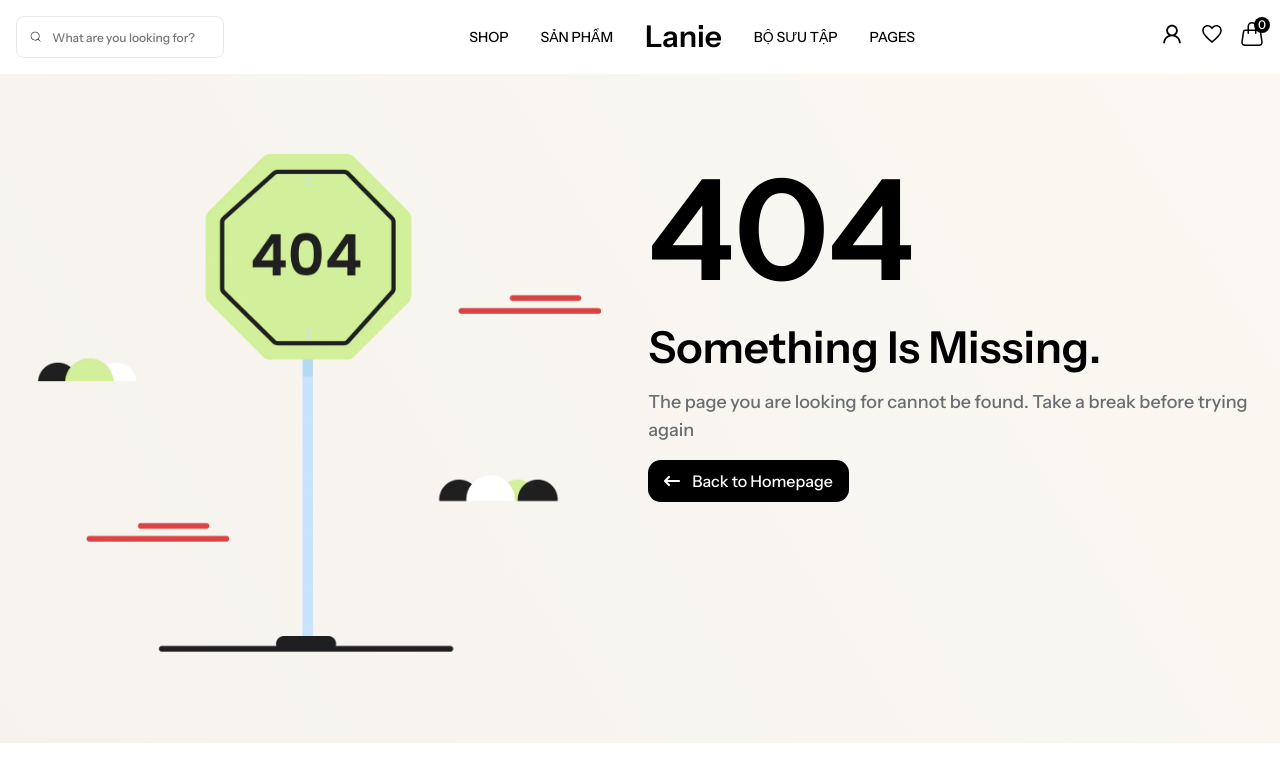
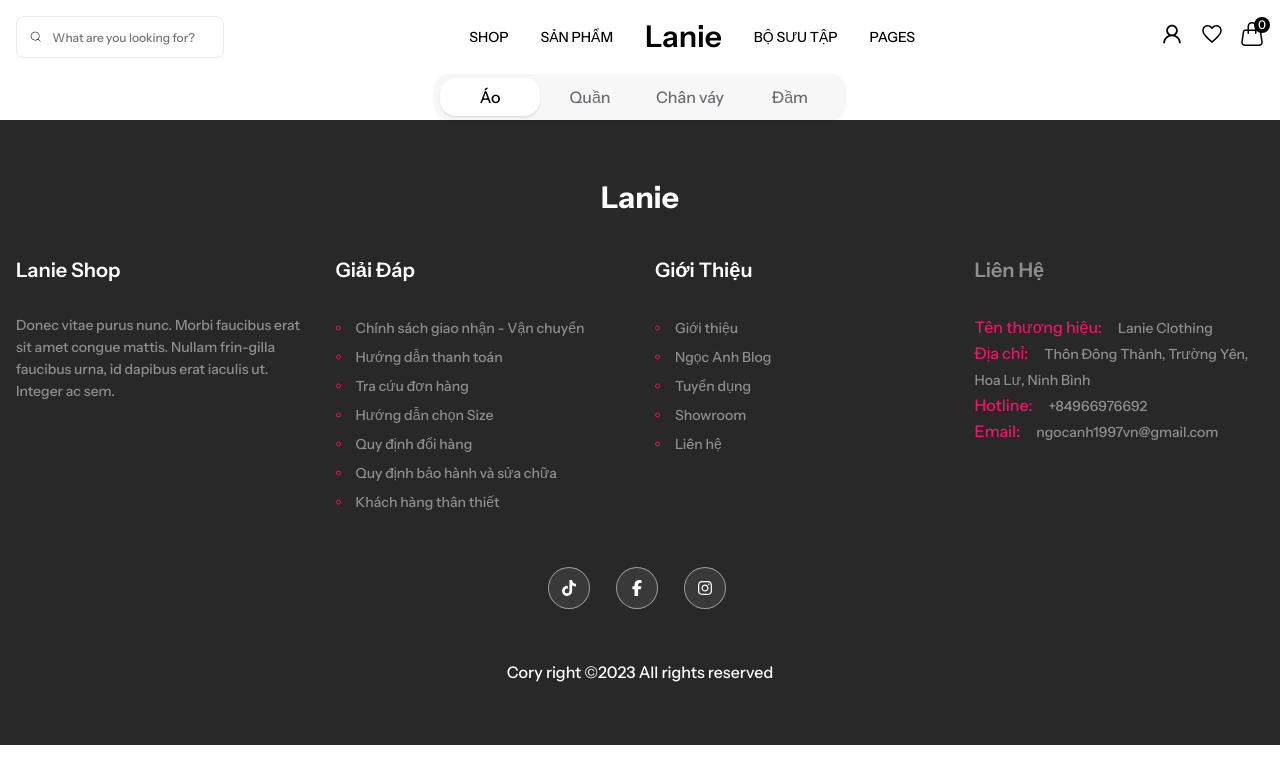
Before and after one commit to unghung18/lanie-v3, a Next.js app: page /login in a window 1280 px wide. Before the commit this address had no page. Shown: the top 784 px of the page. Built offline with nearby package versions, Linux system fonts and the light colour scheme.

Commit message:
update code

```diff
--- /dev/null
+++ b/src/app/(shop)/login/page.tsx
@@ -0,0 +1,49 @@
+"use client";
+
+import SegmentedControl from '@/components/SegmentedControl/SegmentedControl';
+import { useRef, useState, useEffect } from "react";
+
+
+const page = () => {
+
+    const [selectedValue, setSelectedValue] = useState("ao");
+
+    useEffect(() => {
+        console.log(selectedValue);
+    }, [selectedValue]);
+    return (
+        <div>
+            <SegmentedControl
+                name="group-2"
+                callback={(val: any) => setSelectedValue(val)}
+                controlRef={useRef()}
+                defaultIndex={0}
+                segments={[
+                    {
+                        label: "Áo",
+                        value: "ao",
+                        ref: useRef()
+                    },
+                    {
+                        label: "Quần",
+                        value: "quan",
+                        ref: useRef()
+                    },
+                    {
+                        label: "Chân váy",
+                        value: "chan vay",
+                        ref: useRef()
+                    }
+                    ,
+                    {
+                        label: "Đầm",
+                        value: "dam",
+                        ref: useRef()
+                    }
+                ]}
+            />
+        </div>
+    )
+}
+
+export default page;
--- a/src/app/(shop)/product/ProductPage.tsx
+++ b/src/app/(shop)/product/ProductPage.tsx
@@ -261,7 +261,7 @@ const ProductPage = () => {
                                     <SkeletonProductCard key={index} />
                                 ))
                                 :
-                                products.length > 0 ? products.slice(0, 12).map((item) => (
+                                products.length > 0 ? products.map((item) => (
                                     <ProductCard product={item} key={item._id} />
                                 ))
                                     :
--- a/src/components/Navbar.tsx
+++ b/src/components/Navbar.tsx
@@ -33,6 +33,7 @@ const Navbar = () => {
     const handleSubmit = (event: React.FormEvent) => {
         event.preventDefault();
         router.push(`/search-result?query=${querySearch}`);
+        setQuerySearch("");
     }
 
     useEffect(() => {
@@ -67,7 +68,7 @@ const Navbar = () => {
             <div className='header__container container'>
                 <form className='header__search' onSubmit={handleSubmit}>
                     <button className='header__search--icon'><CiSearch /></button>
-                    <input type="text" placeholder='What are you looking for?' onChange={handleChangeSearchInput} />
+                    <input type="text" placeholder='What are you looking for?' value={querySearch} onChange={handleChangeSearchInput} />
                 </form>
 
                 <div className='header__menu--toggle'>
--- /dev/null
+++ b/src/components/SegmentedControl/SegmentedControl.jsx
@@ -0,0 +1,60 @@
+"use client";
+
+import { useRef, useState, useEffect } from "react";
+import "./SegmentedControl.scss";
+
+const SegmentedControl = ({
+    name,
+    segments,
+    callback,
+    defaultIndex = 0,
+    controlRef
+}) => {
+    const [activeIndex, setActiveIndex] = useState(defaultIndex);
+    const componentReady = useRef();
+
+    // Determine when the component is "ready"
+    useEffect(() => {
+        componentReady.current = true;
+    }, []);
+
+    useEffect(() => {
+        const activeSegmentRef = segments[activeIndex].ref;
+        const { offsetWidth, offsetLeft } = activeSegmentRef.current;
+        const { style } = controlRef.current;
+
+        style.setProperty("--highlight-width", `${offsetWidth}px`);
+        style.setProperty("--highlight-x-pos", `${offsetLeft}px`);
+    }, [activeIndex, callback, controlRef, segments]);
+
+    const onInputChange = (value, index) => {
+        setActiveIndex(index);
+        callback(value, index);
+    };
+
+    return (
+        <div className="controls-container" ref={controlRef}>
+            <div className={`controls ${componentReady.current ? "ready" : "idle"}`}>
+                {segments?.map((item, i) => (
+                    <div
+                        key={item.value}
+                        className={`segment ${i === activeIndex ? "active" : "inactive"}`}
+                        ref={item.ref}
+                    >
+                        <input
+                            type="radio"
+                            value={item.value}
+                            id={item.label}
+                            name={name}
+                            onChange={() => onInputChange(item.value, i)}
+                            checked={i === activeIndex}
+                        />
+                        <label htmlFor={item.label}>{item.label}</label>
+                    </div>
+                ))}
+            </div>
+        </div>
+    );
+};
+
+export default SegmentedControl;
--- /dev/null
+++ b/src/components/SegmentedControl/SegmentedControl.scss
@@ -0,0 +1,81 @@
+@use '../../scss/' as *;
+
+.selected-item {
+    text-align: center;
+}
+
+.controls-container {
+    --highlight-width: auto;
+    --highlight-x-pos: 0;
+
+    display: flex;
+
+    .controls {
+        display: inline-flex;
+        justify-content: space-between;
+        background-color: rgb(247 247 247);
+        box-shadow: 0 0 5px rgba(0, 0, 0, 0.1);
+        border-radius: 1rem;
+        max-width: 500px;
+        padding: 0 4px;
+        margin: auto;
+        overflow: hidden;
+        position: relative;
+
+        &.ready {
+
+            &::before {
+                box-shadow: 0 2px 2px 0 rgba(28, 36, 51, .1);
+                transition: transform 0.3s ease, width 0.3s ease;
+            }
+        }
+
+        .segment {
+            /* width: 100%; uncomment for each segment to have matching width */
+            min-width: 100px;
+            position: relative;
+            text-align: center;
+            z-index: 1;
+
+            &.active label {
+                color: #000;
+            }
+
+            &>input {
+                opacity: 0;
+                margin: 0;
+                top: 0;
+                right: 0;
+                bottom: 0;
+                left: 0;
+                position: absolute;
+                width: 100%;
+                cursor: pointer;
+                height: 100%;
+            }
+
+            &>label {
+                cursor: pointer;
+                display: block;
+                font-weight: 500;
+                padding: 10px;
+                transition: color 0.5s ease;
+                color: #6C6C70;
+            }
+        }
+
+        &::before {
+            content: "";
+            background-color: rgb(255 255 255);
+            border-radius: 1rem;
+            width: var(--highlight-width);
+            transform: translateX(var(--highlight-x-pos));
+            position: absolute;
+            box-shadow: 0 2px 2px 0 rgba(28, 36, 51, .1);
+            top: 4px;
+            bottom: 4px;
+            left: 0;
+            z-index: 0;
+        }
+    }
+}
--- a/src/components/Slider/SlideCollection/SlideCollection.scss
+++ b/src/components/Slider/SlideCollection/SlideCollection.scss
@@ -32,6 +32,7 @@
             font-size: 24px;
             line-height: 30px;
             font-weight: 600;
+            transition-duration: 0.5s;
             text-transform: capitalize;
 
             @include pc-1024 {
@@ -44,6 +45,11 @@
                 width: 100px;
                 font-size: 16px;
                 line-height: 26px;
+            }
+
+            &:hover {
+                background-color: #000;
+                color: #fff;
             }
         }
 
```
Also changed, not shown: src/app/(shop)/search-result/SearchResultPage.tsx (+5 -3 lines), src/components/Tabs.tsx (+29 -21 lines), src/styles/ProductCard.scss (+14 -2 lines).
